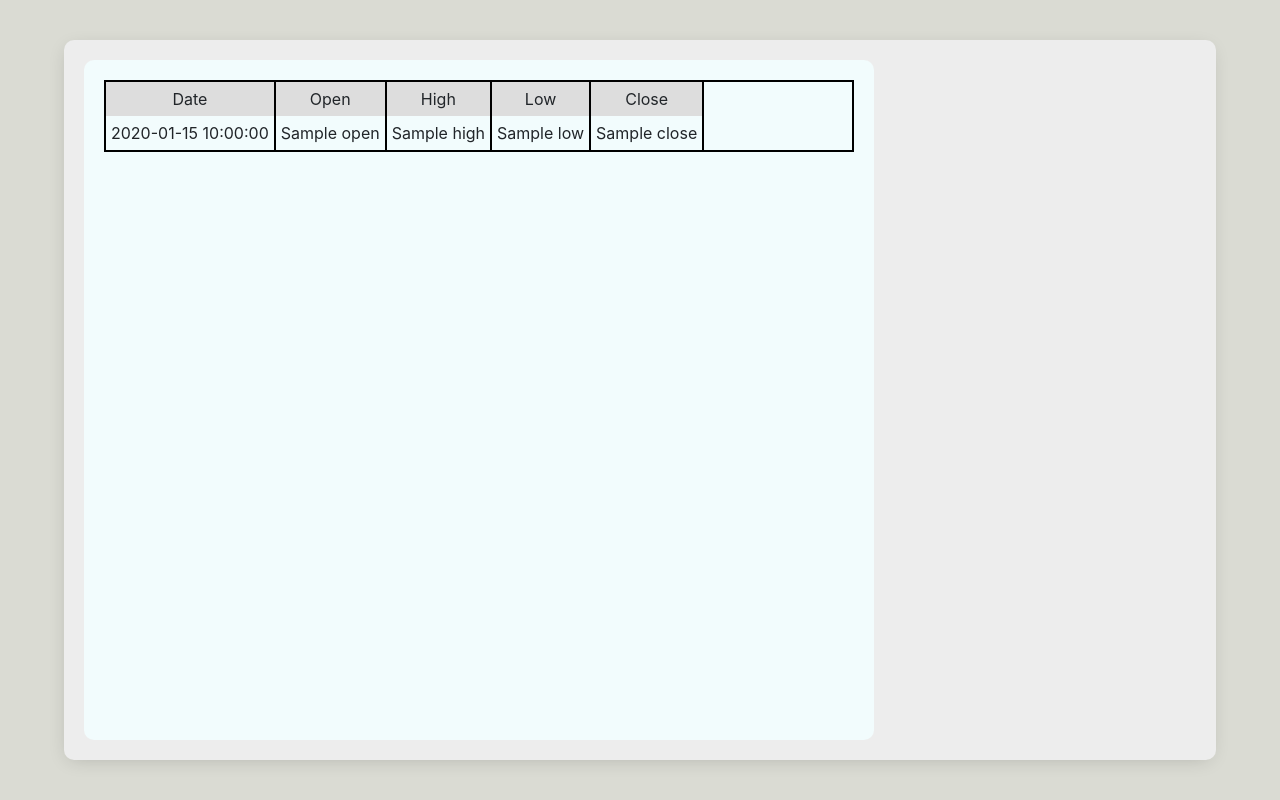
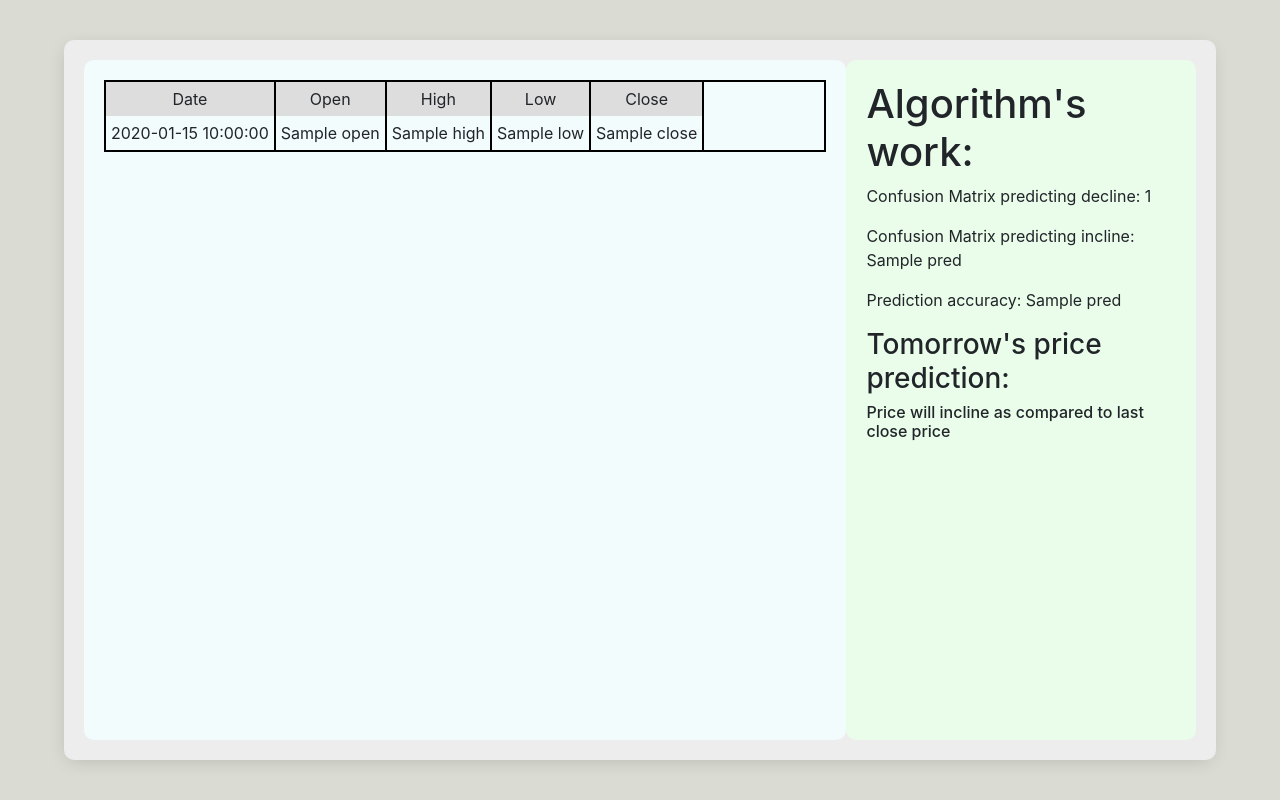
Before and after one commit to AbeerRao/stock-predictor, a Flask app: template templates/results.html in a window 1280 px wide. Run offline with Flask 2, Linux system fonts and the light colour scheme; the template is opened without the code that fills it: most values are stand-ins (such as "Sample title", 1, 10 or a date in 2020); some libraries are stand-ins or nearby versions.

Commit message:
Displayed algorithm prediction

```diff
--- a/app.py
+++ b/app.py
@@ -2,6 +2,12 @@ from flask import Flask, render_template, request, redirect, url_for, flash, Res
 import json
 import requests
 import datetime
+from sklearn.model_selection import train_test_split
+import sklearn.svm
+from sklearn.preprocessing import StandardScaler
+from sklearn.metrics import confusion_matrix, accuracy_score
+import numpy as np
+import pandas as pd
 
 app = Flask(__name__)
 
@@ -31,7 +37,25 @@ def result():
           data = []
           with open("data.json", "r") as f:
                data = json.load(f)
-          return render_template("results.html", data=data)
+          dataset = pd.read_json("data.json")
+          dataset = dataset.set_index(pd.DatetimeIndex(dataset['date'].values))
+          dataset.index.name = 'date'
+          dataset['price_up'] = np.where(dataset['close'].shift(-1) > dataset['close'], 1, 0)
+          dataset = dataset.drop(columns=['date'])
+          x = dataset.iloc[:, :dataset.shape[1]-1].values
+          y = dataset.iloc[:, dataset.shape[1]-1].values
+          x_train, x_test, y_train, y_test = train_test_split(x, y, test_size=0.2)
+          sc = StandardScaler()
+          x_train[:, :] = sc.fit_transform(x_train[:, :])
+          x_test[:, :] = sc.transform(x_test[:, :])
+          classifer = sklearn.svm.SVC(kernel = 'linear', random_state = 0)
+          classifer.fit(x_train, y_train)
+          y_pred = classifer.predict(x_test)
+          cm = confusion_matrix(y_test, y_pred)
+          ac = accuracy_score(y_test, y_pred)
+          accuracy = "{percent:.2%}".format(percent=ac)
+          pred_data = [y_pred[-1], cm, accuracy]
+          return render_template("results.html", data=data, pred_data=pred_data)
      elif request.method == "GET":
           return render_template("results.html")
 
--- a/predict.py
+++ b/predict.py
@@ -28,7 +28,9 @@ classifer.fit(x_train, y_train)
 y_pred = classifer.predict(x_test)
 cm = confusion_matrix(y_test, y_pred)
 ac = accuracy_score(y_test, y_pred)
+accuracy = "{percent:.2%}".format(percent=ac)
 
 print("Confusion matrix(class=0):", cm[0])
 print("Confusion matrix(class=1):", cm[1])
-print("Accuracy:", ac)
+print("Accuracy:", accuracy)
+print(f"Prediction for tomorrow with {accuracy} accuracy: {y_pred[-1]}")
--- a/static/css/main.css
+++ b/static/css/main.css
@@ -38,6 +38,17 @@
      margin-bottom: auto;
 }
 
+.pred__data {
+     flex: 0.3;
+     height: 100%;
+     background-color: #eafdeb;
+     border-radius: 10px;
+     padding: 20px;
+     overflow-y: auto;
+     margin-top: auto;
+     margin-bottom: auto;
+}
+
 table.scrolldown {
      width: 100%;
 
@@ -63,9 +74,6 @@ tr th {
 
      /* Set vertical scroll */
      overflow-y: auto;
-
-     /* Hide the horizontal scroll */
-     overflow-x: hidden;
  }
 
  tbody td{
--- a/templates/results.html
+++ b/templates/results.html
@@ -36,6 +36,18 @@
                     </tbody>
                </table>
           </div>
+          <div class="pred__data">
+               <h1>Algorithm's work:</h1>
+               <p>Confusion Matrix predicting decline: {{ pred_data[1][0] }}</p>
+               <p>Confusion Matrix predicting incline: {{ pred_data[1][1] }}</p>
+               <p>Prediction accuracy: {{ pred_data[-1] }}</p>
+               <h3>Tomorrow's price prediction:</h3>
+               {% if pred_data[0] == 0 %}
+               <h6>Price will decline as compared to last close price</h6>
+               {% else %}
+               <h6>Price will incline as compared to last close price</h6>
+               {% endif %}
+          </div>
      </div>
      {% else %}
      <div class="body__div">
```
Also changed, not shown: data.json (+1 -1 lines).
